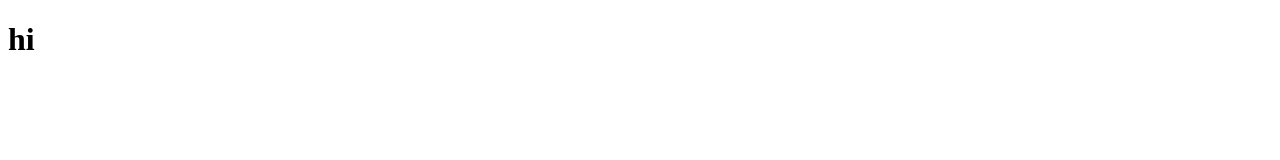
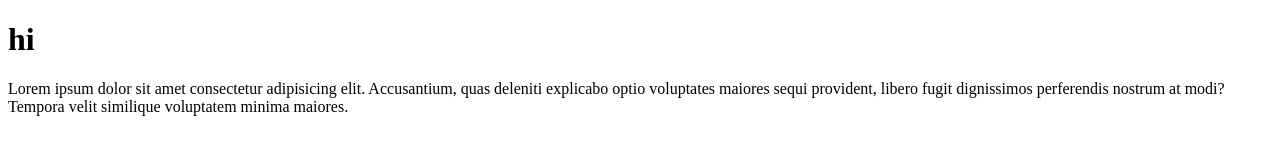
Before and after one commit to svenb9/New-Test, a plain HTML site: page index.html in a window 1280 px wide. Drawn offline with Linux system fonts and the light colour scheme.

Commit message:
welom paragraf

```diff
--- a/index.html
+++ b/index.html
@@ -7,5 +7,6 @@
 </head>
 <body>
     <h1>hi</h1>
+    <p>Lorem ipsum dolor sit amet consectetur adipisicing elit. Accusantium, quas deleniti explicabo optio voluptates maiores sequi provident, libero fugit dignissimos perferendis nostrum at modi? Tempora velit similique voluptatem minima maiores.</p>
 </body>
 </html>
```
